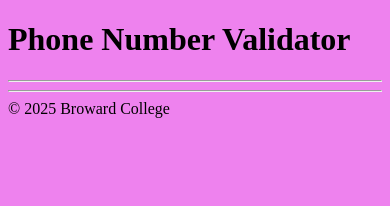
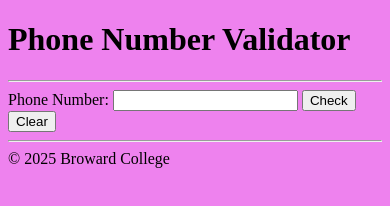
Before and after one commit to gusir22/freeCodeCamp-Phone-Number-Validator-Project, a plain HTML site: page index.html in a window 390 px wide. Drawn offline with Linux system fonts and the light colour scheme.

Commit message:
Created phone number validation form

```diff
--- a/index.html
+++ b/index.html
@@ -12,6 +12,12 @@
             <hr>
         </header>
         <main>
+            <form>
+                <label for="user-input">Phone Number:</label>
+                <input type="text" id="user-input">
+                <button type="button" id="check-btn">Check</button>
+                <button type="button" id="clear-btn">Clear</button>
+            </form>
             <div id="results-div"></div>
         </main>
         <footer>
```
